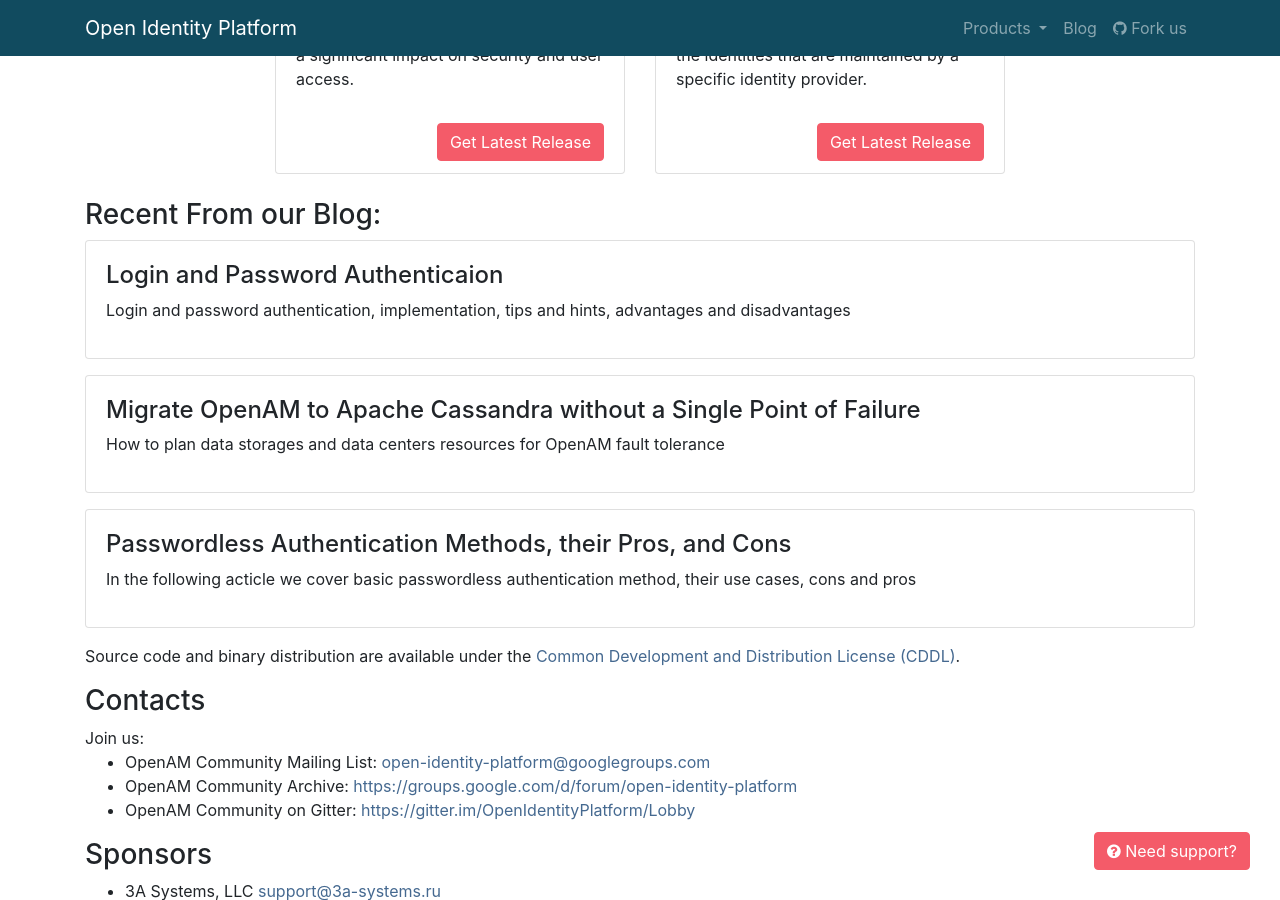
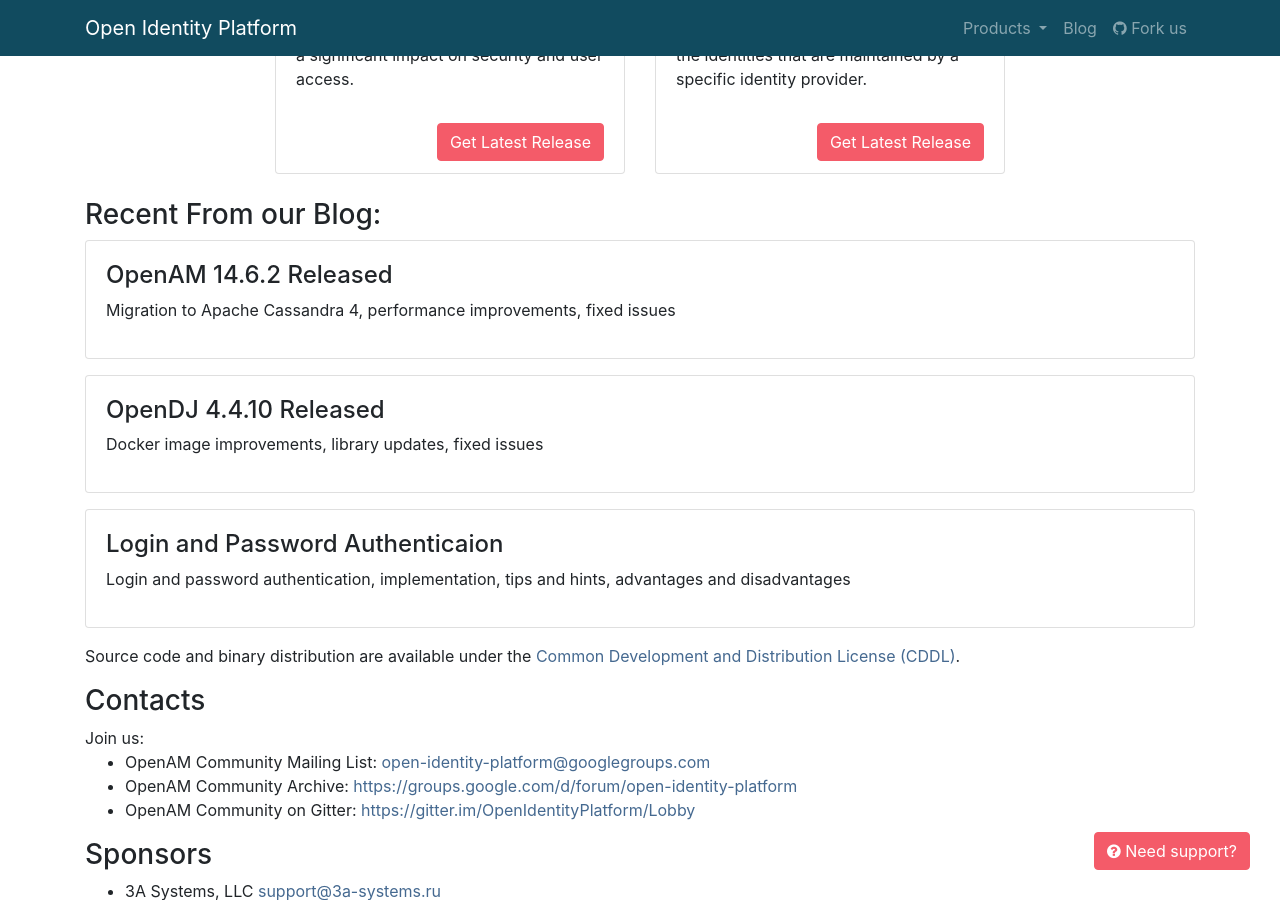
Before and after one commit to OpenIdentityPlatform/OpenIdentityPlatform.org, a Jekyll site: the page built from index.html, in a window 1280 px wide and 900 px high, scrolled down 1665 px. Built offline with Jekyll 4.4.1, drawn with Linux system fonts in a browser that asks for light colours.

Commit message:
added new blogposts

```diff
--- a/_data/blogposts.yml
+++ b/_data/blogposts.yml
@@ -1,3 +1,11 @@
+-
+  title: 'OpenAM 14.6.2 Released'
+  link: '/blog/openam-14-6-2-released'
+  description: 'Migration to Apache Cassandra 4, performance improvements, fixed issues'
+-
+  title: 'OpenDJ 4.4.10 Released'
+  link: '/blog/opendj-4-4-10-released'
+  description: 'Docker image improvements, library updates, fixed issues'
 -
   title: 'Login and Password Authenticaion'
   link: '/blog/login-password-authentication'
```
Also changed, not shown: blog/openam-14-6-2-released.md (+1 -1 lines).
